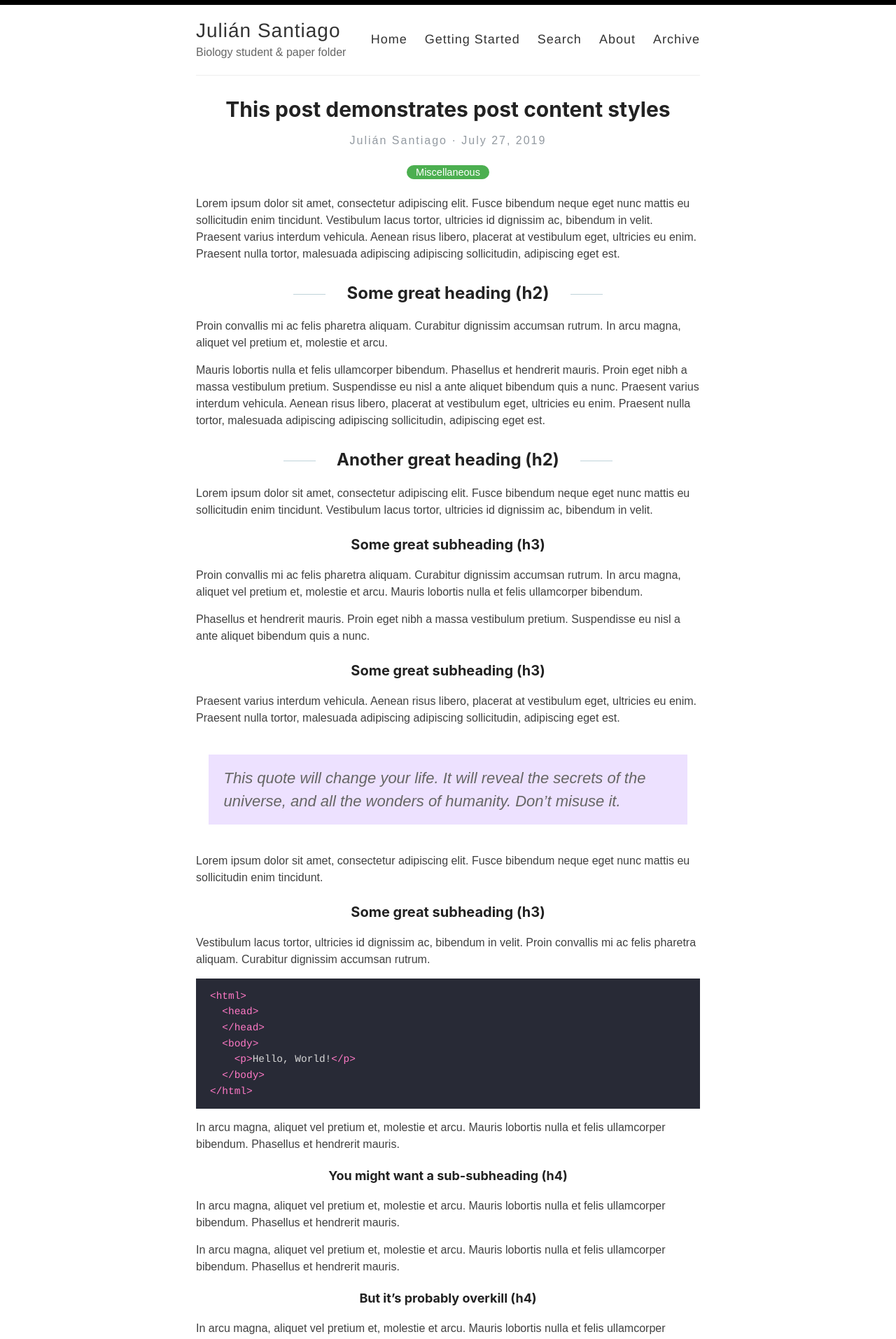
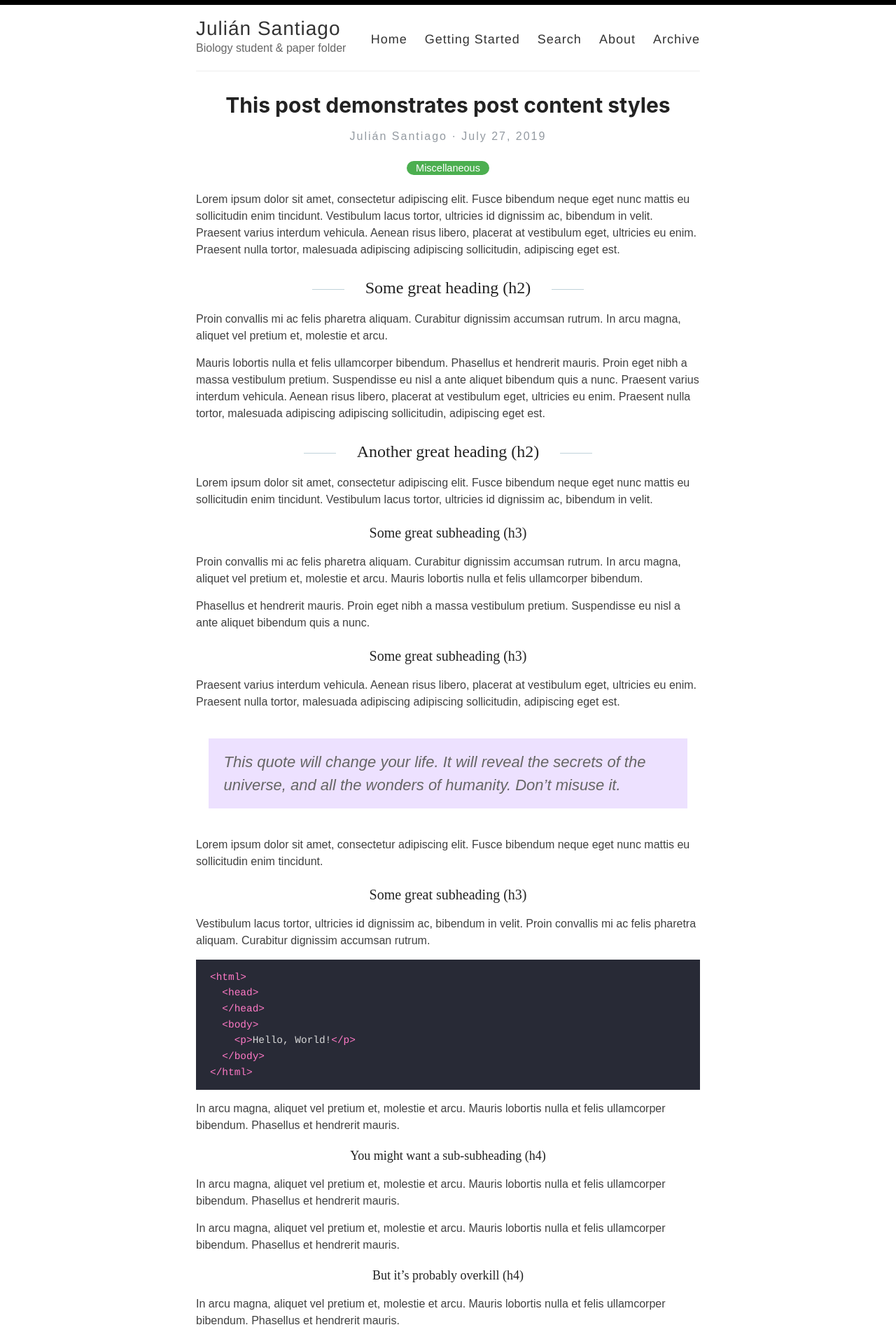
Before and after one commit to julian-santiago-bio/julian-santiago-bio.github.io, a Jekyll site: the page built from _posts/2019-7-27-this-post-demonstrates-post-content-styles.md, in a window 1280 px wide. Shown: the top 1913 px of the page at 70% size. Built offline with Jekyll 4.4.1, drawn with Linux system fonts in a browser that asks for light colours; some web fonts are replaced.

Commit message:
Update style.scss

```diff
--- a/assets/style.scss
+++ b/assets/style.scss
@@ -14,7 +14,7 @@
 /**************/
 
 @import url('https://fonts.googleapis.com/css?family=Roboto');
-@import url('https://fonts.googleapis.com/css2?family=Radio+Canada:ital,wght@0,300;1,300&display=swap');
+@import url('https://fonts.googleapis.com/css2?family=Alice&family=Radio+Canada:ital,wght@0,350;1,350&display=swap');
 
 html {
   font-size: 100%;
@@ -26,7 +26,7 @@ body {
   font-family: "Radio Canada", sans-serif;
   color: #404040;
   line-height: 1.5;
-  font-weight: 300;
+  font-weight: 350;
   font-size: 16px;
   height: 100%;
 }
@@ -39,11 +39,10 @@ body {
 }
 
 h1, h2, h3, h4, h5, h6 {
-  font-family: -system-ui, -apple-system, BlinkMacSystemFont, "Segoe UI", Roboto, Helvetica, Arial, sans-serif, "Apple Color Emoji", "Segoe UI Emoji", "Segoe UI Symbol";
+  font-family: "Alice", serif;
   color: $darkerGray;
-  font-weight: bold;
-
-  line-height: 1.7;
+  font-weight: 400;
+  line-height: 1.5;
   margin: 1em 0 15px;
   padding: 0;
   text-align: center;
```
